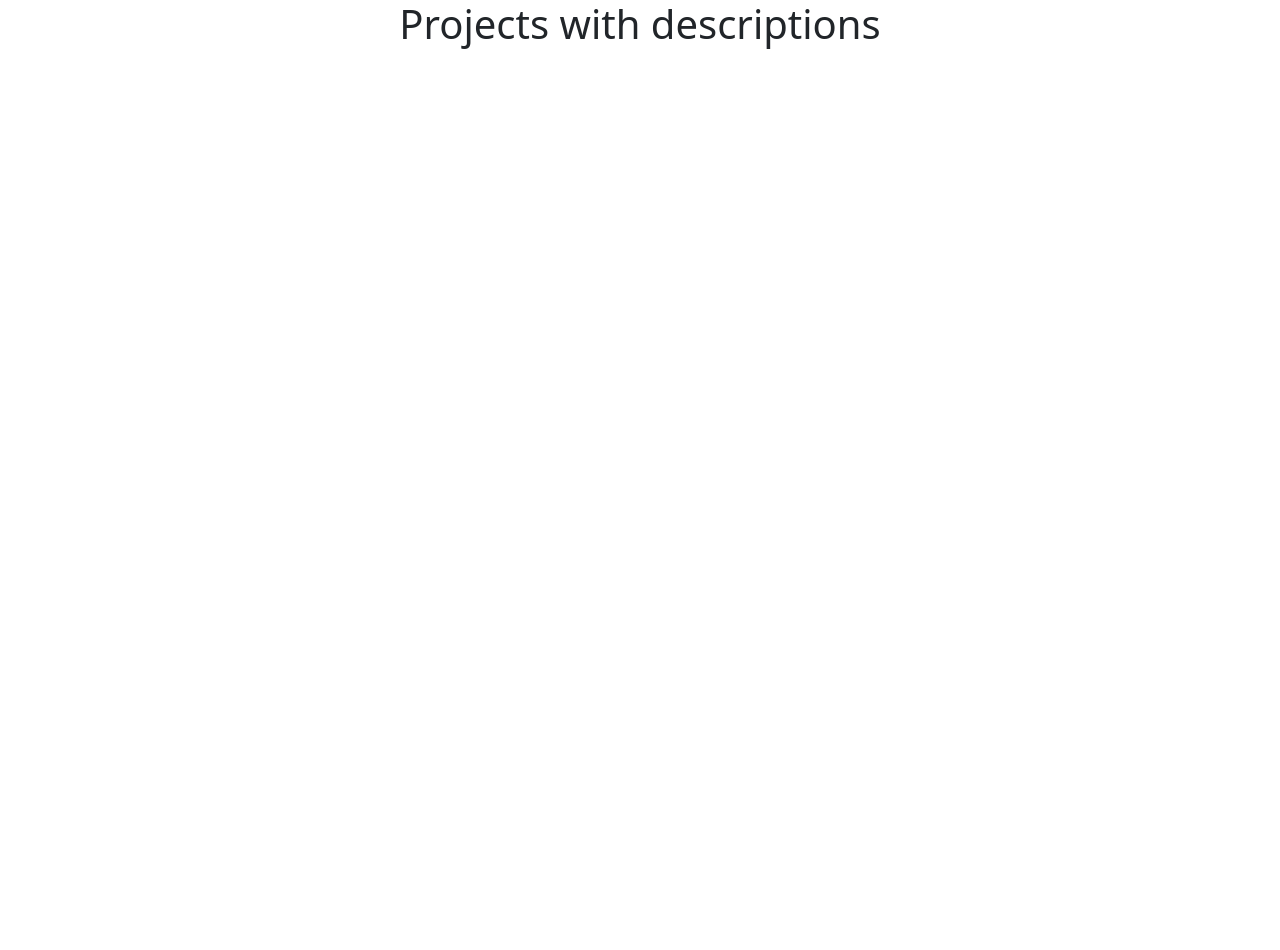
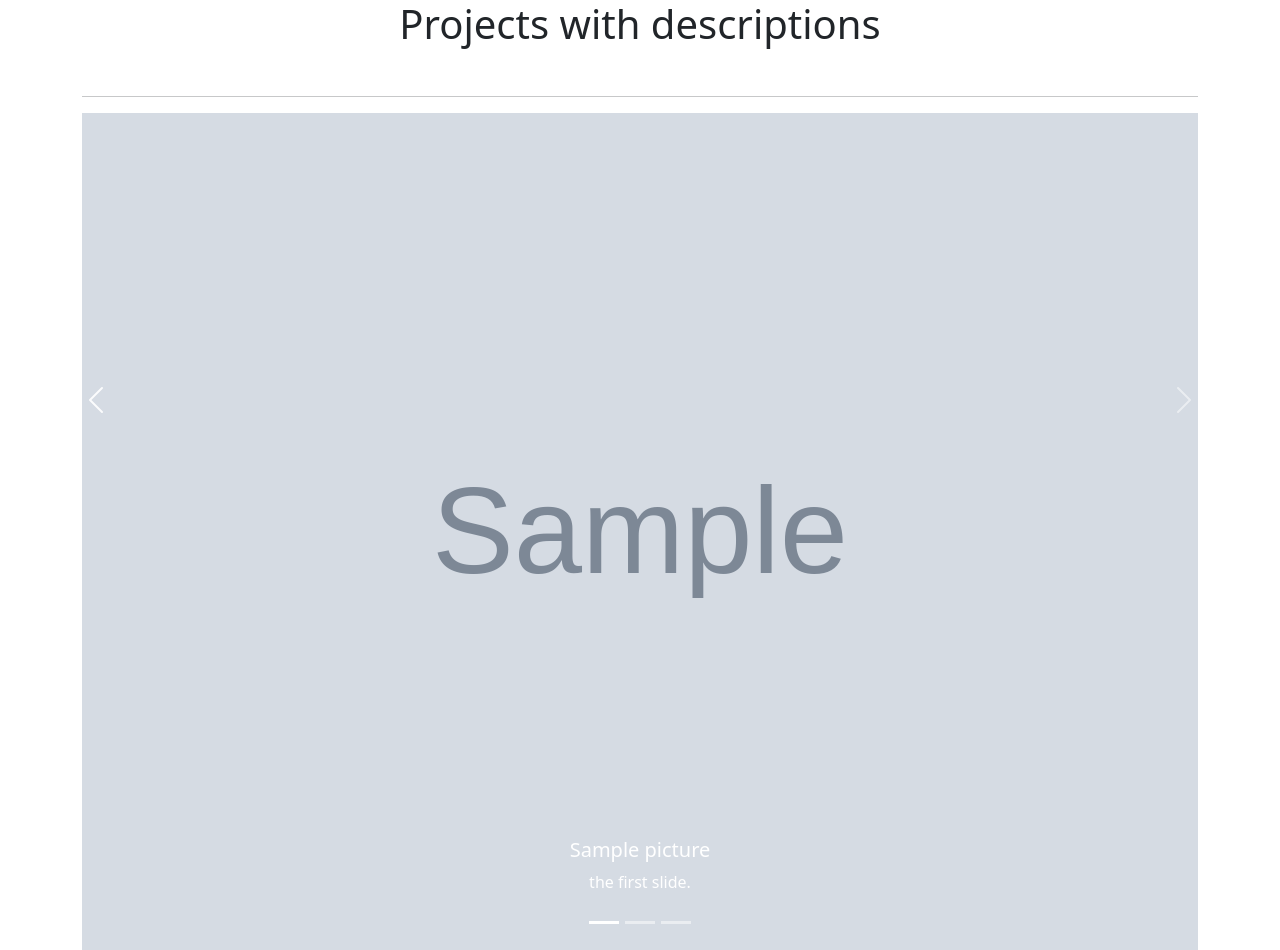
Before and after one commit to Will-max-bit/personal_projects, a Django app: page /projects/ in a window 1280 px wide. Before the commit the page ends 49 px from the top, so only its background shows below. Run offline with Django 3.2, Linux system fonts and the light colour scheme; tables that the repository leaves empty hold one stand-in row (values such as "Sample post"); grey boxes marked "Sample" are stand-in pictures; some libraries are stand-ins or nearby versions.

Commit message:
updated project page

```diff
--- a/landingpage/landingpage/landingpageproject/landingpageapp/templates/landingpageapp/projects.html
+++ b/landingpage/landingpage/landingpageproject/landingpageapp/templates/landingpageapp/projects.html
@@ -1,26 +1,70 @@
 {% load static %}
 <!doctype html>
 <html lang="en">
+
 <head>
   <!-- Required meta tags -->
   <meta charset="utf-8">
   <meta name="viewport" content="width=device-width, initial-scale=1">
 
   <!-- Bootstrap CSS -->
-    <link href="https://cdn.jsdelivr.net/npm/bootstrap@5.0.1/dist/css/bootstrap.min.css" rel="stylesheet" integrity="sha384-+0n0xVW2eSR5OomGNYDnhzAbDsOXxcvSN1TPprVMTNDbiYZCxYbOOl7+AMvyTG2x" crossorigin="anonymous">
+  <link href="https://cdn.jsdelivr.net/npm/bootstrap@5.0.1/dist/css/bootstrap.min.css" rel="stylesheet"
+    integrity="sha384-+0n0xVW2eSR5OomGNYDnhzAbDsOXxcvSN1TPprVMTNDbiYZCxYbOOl7+AMvyTG2x" crossorigin="anonymous">
 
   <title>Hello, world!</title>
 </head>
+
 <body>
   <h1 class='text-center'>Projects with descriptions</h1>
   <div class="container" id="app">
-    <div class="row">
+    <div class="row" v-for="project in projects">
+      <div class="col">
         <img src="" alt="">
+      </div>
+    </div>
+    <hr>
+    <div id="carouselExampleCaptions" class="carousel slide" data-bs-ride="carousel">
+      <div class="carousel-indicators">
+        <button type="button" data-bs-target="#carouselExampleCaptions" data-bs-slide-to="0" class="active"
+          aria-current="true" aria-label="Slide 1"></button>
+        <button type="button" data-bs-target="#carouselExampleCaptions" data-bs-slide-to="1"
+          aria-label="Slide 2"></button>
+        <button type="button" data-bs-target="#carouselExampleCaptions" data-bs-slide-to="2"
+          aria-label="Slide 3"></button>
+      </div>
+      <div class="carousel-inner" >
+        <div class="carousel-item" v-for='(project, index) in projects' :class="{active: index==0}">
+          <img v-bind:src="[[project.project_image]]" class="d-block w-100" alt="..." style="max-height: 50% !important;">
+          <div class="carousel-caption d-none d-md-block">
+            <h5>[[project.title]]</h5>
+            <p> the first slide.</p>
+          </div>
+        </div>
+
+      </div>
+      <div class="carousel-item">
+        <img src="..." class="d-block w-100" alt="...">
+        <div class="carousel-caption d-none d-md-block">
+          <h5>Third slide label</h5>
+          <p>Some representative placeholder content for the third slide.</p>
+        </div>
+      </div>
+    </div>
+    <button class="carousel-control-prev" type="button" data-bs-target="#carouselExampleCaptions" data-bs-slide="prev">
+      <span class="carousel-control-prev-icon" aria-hidden="true"></span>
+      <span class="visually-hidden">Previous</span>
+    </button>
+    <button class="carousel-control-next" type="button" data-bs-target="#carouselExampleCaptions" data-bs-slide="next">
+      <span class="carousel-control-next-icon" aria-hidden="true"></span>
+      <span class="visually-hidden">Next</span>
+    </button>
   </div>
   </div>
   <script src="https://cdn.jsdelivr.net/npm/vue@2.6.12/dist/vue.js"></script>
   <script src="https://cdnjs.cloudflare.com/ajax/libs/axios/0.21.1/axios.min.js"></script>
-  <script src="https://cdn.jsdelivr.net/npm/bootstrap@5.0.1/dist/js/bootstrap.bundle.min.js" integrity="sha384-gtEjrD/SeCtmISkJkNUaaKMoLD0//ElJ19smozuHV6z3Iehds+3Ulb9Bn9Plx0x4" crossorigin="anonymous"></script>
+  <script src="https://cdn.jsdelivr.net/npm/bootstrap@5.0.1/dist/js/bootstrap.bundle.min.js"
+    integrity="sha384-gtEjrD/SeCtmISkJkNUaaKMoLD0//ElJ19smozuHV6z3Iehds+3Ulb9Bn9Plx0x4"
+    crossorigin="anonymous"></script>
   <script>
     let app = new Vue({
       el: '#app',
@@ -34,14 +78,16 @@
             url: "{% url 'landingpageapp:project_pictures'%}",
             method: 'get',
           }).then(response => {
+            this.projects = response.data.project_pictures
             console.log(response.data)
           })
         }
       },
-      created: function (){
+      created: function () {
         this.ProjectPictures()
       }
     })
   </script>
 </body>
+
 </html>
```
Lines whose indentation alone changed are shown as unchanged.
